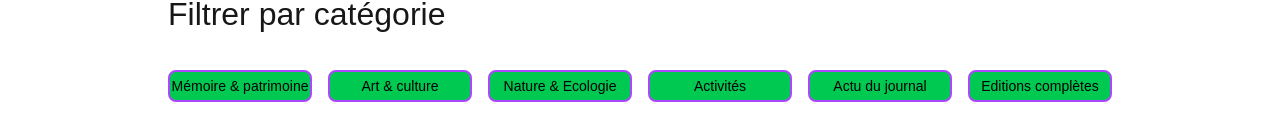
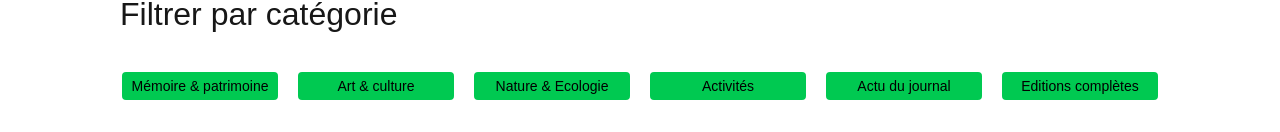
Before and after one commit to VinchC/vues-d-ici, a Next.js app: page /publications in a window 1280 px wide. Shown: the part 302-434 px from the top of the page. Built offline with nearby package versions, Linux system fonts and the light colour scheme.

Commit message:
Button for Category created

```diff
--- a/app/globals.css
+++ b/app/globals.css
@@ -71,7 +71,11 @@ section {
   }
 
   .readLink {
-    @apply text-black border-2 border-green-500 rounded-md w-24 max-md:w-20 max-md:text-xs text-center;
+    @apply text-black border-2 border-green-500 rounded-md w-24 max-md:w-18 max-md:text-xs text-center;
+  }
+
+  .categoryLink {
+    @apply text-black border-2 bg-blue-500 h-8 border-white rounded-md w-40 max-md:w-30 text-sm text-center;
   }
 
   .blueBG {
@@ -93,4 +97,8 @@ section {
   .grayBG {
     @apply bg-gray-500 hover:bg-gray-500/60;
   }
+
+  .greenBG {
+    @apply bg-green-500 hover:bg-green-500/60;
+  }
 }
--- a/app/publications/page.tsx
+++ b/app/publications/page.tsx
@@ -6,6 +6,7 @@ import { CategoryProps } from "@/app/types";
 import { usePathname } from "next/navigation";
 import Search from "../components/utils/Search";
 import { PublicationCard } from "../components/[Publications]/PublicationCard";
+import Button from "../components/utils/Button";
 
 export default function Publications() {
   const [search, setSearch] = useState("");
@@ -51,20 +52,22 @@ export default function Publications() {
               : "Toutes les publications"}
           </h1>
 
-          <p className="mb-4">Rechercher le contenu d&apos;un article ou d&apos;un journal</p>
+          <p className="mb-4">
+            Rechercher le contenu d&apos;un article ou d&apos;un journal
+          </p>
           <div className="mb-8 mt-4">
             <Search search={search} handleSearchUpdate={setSearch} />
           </div>
           <h2>Filtrer par catégorie</h2>
           <div className="grid lg:grid-cols-6 md:grid-cols-3 max-md:grid-cols-2 gap-4 justify-items-center mt-8 mb-8">
             {CATEGORIES.map((category, index) => (
-              <button
+              <Button
                 key={index}
-                className="border-2 border-purple-500 rounded-lg text-sm max-sm:w-32 xs:text-xs w-36 h-8 max-sm:h-12 text-black bg-green-500 hover:bg-green-500/60"
-                onClick={() => setCategory(category)}
-              >
-                {category.title}
-              </button>
+                title={category.title}
+                type={"submit"}
+                style={"categoryLink greenBG"}
+                click={() => setCategory(category)}
+              />
             ))}
           </div>
           <div className="grid grid-cols-3 max-lg:grid-cols-2 max-sm:grid-cols-1 gap-12 max-lg:gap-8 justify-items-center">
```
